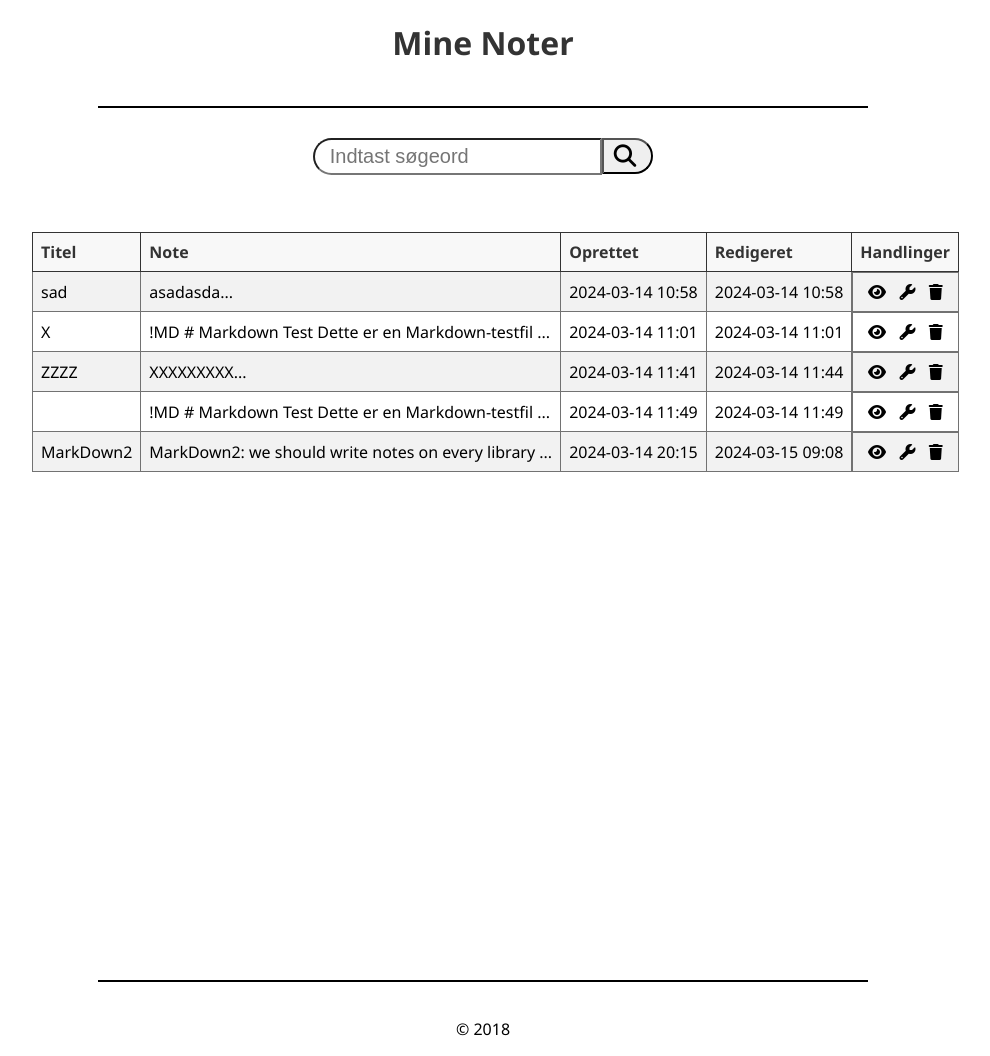
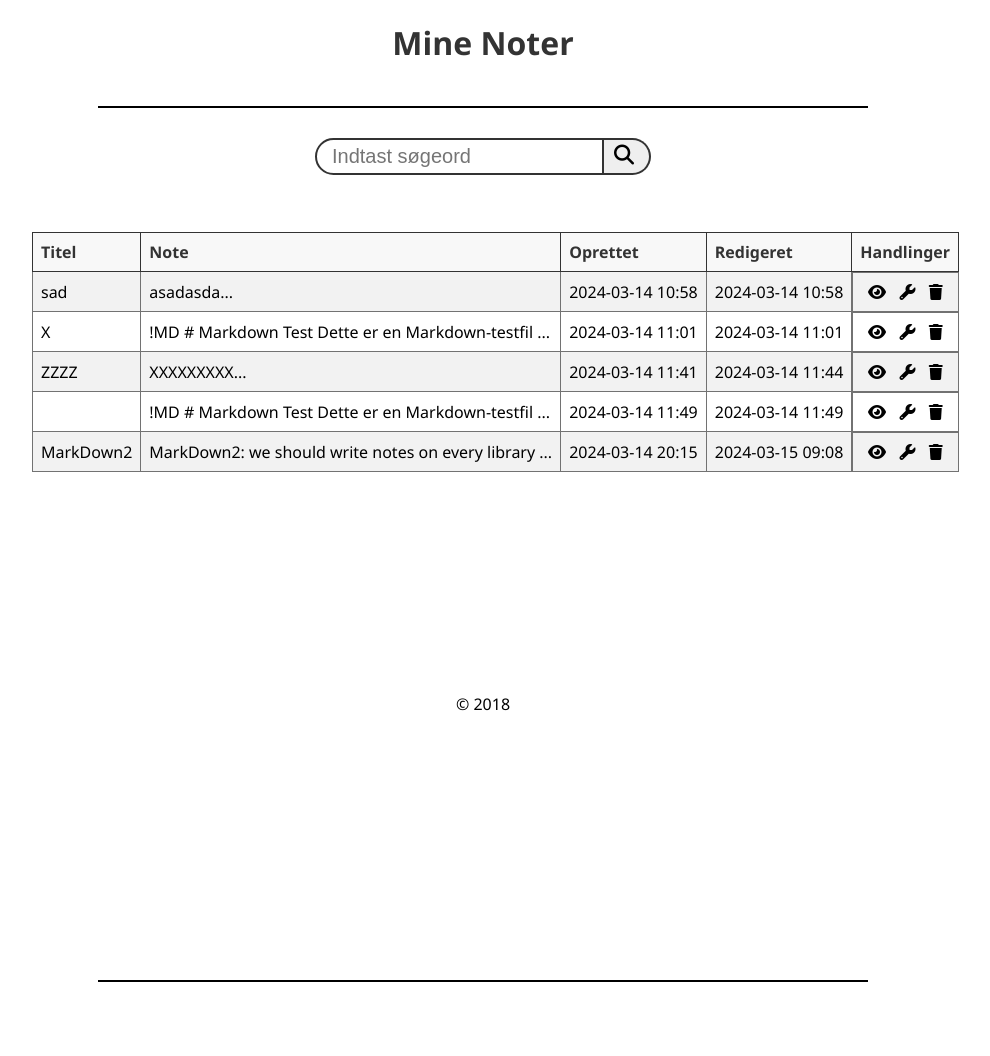
Before and after one commit to PBI22/Agil-Flask-Note-Projekt, a Flask app: page / in a window 1280 px wide. Shown: the part 73-1129 px from the top of the page, without its empty margins (157-1147 px from the left). After the commit the page ends 1055 px from the top, so only its background shows below. Run offline with Flask 3, Linux system fonts and the light colour scheme; some libraries are stand-ins or nearby versions.

Commit message:
Fikset søge ikon og hvid bund i opret note

```diff
--- a/hello_app/static/darkmode.css
+++ b/hello_app/static/darkmode.css
@@ -106,10 +106,13 @@
 .dark-mode #searchbar{
   background-color: transparent;
   color: white;
+  border: 2px solid rgb(170, 170, 170);
 }
 .dark-mode #searchbutton {
   background-color: transparent;
   color: white;
+  border: 2px solid rgb(170, 170, 170);
+  border-left: none;
 }
 .dark-mode .clear {
   color: transparent;
--- a/hello_app/static/site.css
+++ b/hello_app/static/site.css
@@ -51,6 +51,7 @@ hr {
   flex-direction: column;
   justify-content: center;
   font-family:'Segoe UI', Tahoma, Geneva, Verdana, sans-serif;
+  min-height: calc(100vh - 71.33px);
 }
 
 .resources {
@@ -72,20 +73,23 @@ hr {
 #searchbar {
   display: flex;
   max-width: 50vw;
-  height: fit-content;
+  height: inherit;
   border-radius: 25px 0 0 25px;
   font-size: 20px;
   padding: 5px;
   padding-left: 15px;
+  border: 2px solid #333;
 }
 #searchbutton {
   display: flex;
-  height: fit-content;
+  height: inherit;
   border-radius: 0 25px 25px 0;
-  font-size: 22.5px;
+  font-size: 20px;
   padding: 5px 10px;
   padding-right: 15px;
   cursor: pointer;
+  border: 2px solid #333;
+  border-left: none;
 }
 #searchbutton:hover {
   background-color: #848484;
@@ -165,3 +169,11 @@ footer {
 #theme-toggle i {
   color: white;
 }
+
+footer {
+  position: absolute;
+  bottom: 0;
+  left: 0;
+  height: 50px;
+  width: 100%;
+}
```
Also changed, not shown: hello_app/database/db.sqlite.
